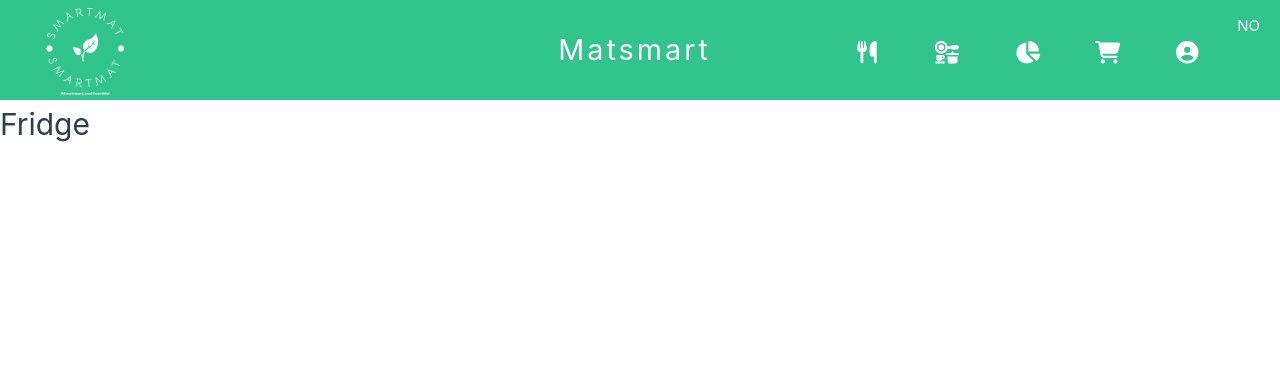
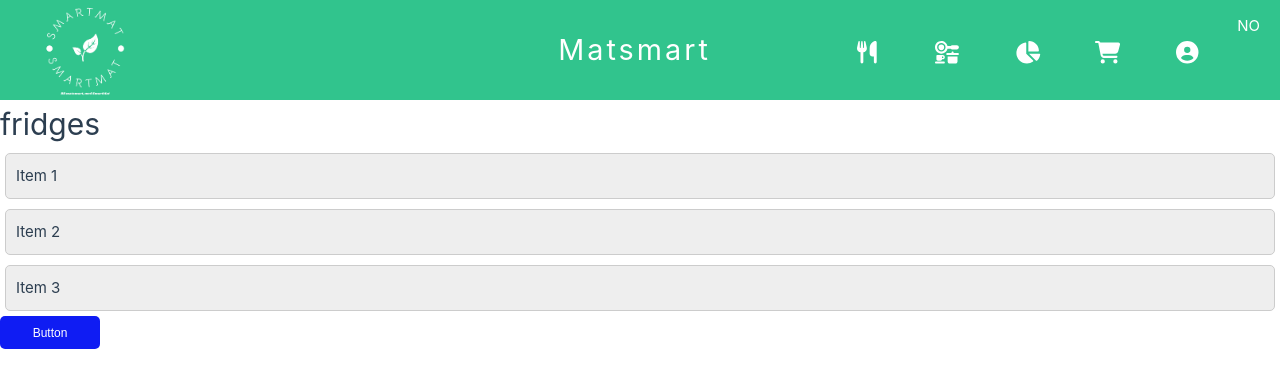
Before and after one commit to TrymNOHG/smartfood, a Vue app in the folder frontend/: page /fridge in a window 1280 px wide. Shown: the top 388 px of the page. Built offline with nearby package versions, Linux system fonts and the light colour scheme.

Commit message:
feat: added basic button component

```diff
--- a/frontend/src/components/FridgeComponent.vue
+++ b/frontend/src/components/FridgeComponent.vue
@@ -1,9 +1,15 @@
 <template>
-  <h1>Fridge</h1>
+  <h1>{{ $t('fridges') }}</h1>
+  <list :items="['Item 1', 'Item 2', 'Item 3']"/>
+  <basic-button/>
 </template>
 
 <script>
+import List from "@/components/basic-components/listingComponent.vue";
+import BasicButton from "@/components/basic-components/BasicButton.vue";
+
 export default {
+  components: {BasicButton, List}
 
 };
 </script>
--- /dev/null
+++ b/frontend/src/components/basic-components/BasicButton.vue
@@ -0,0 +1,42 @@
+<template>
+  <button>
+    {{ buttonText }}
+  </button>
+</template>
+
+<script>
+export default {
+  name: "BasicButton",
+
+  props: {
+    buttonText: {
+      type: String,
+      default: "Button"
+    },
+    buttonClass: {
+      type: String,
+      default: "basic-button"
+    }
+  }
+};
+</script>
+
+<style scoped>
+button {
+  background-color: #0F1CF3;
+  color: white;
+  width: 100px;
+  height: 33px;
+  border-radius: 5px;
+  font-size: 12px;
+  border: none;
+  outline: none;
+  transition: all 0.2s ease;
+}
+
+button:hover {
+  cursor: pointer;
+  box-shadow: 0 4px 10px rgba(0, 0, 0, 0.2);
+  background-color: #1e2eff;
+}
+</style>
--- a/frontend/src/views/FridgeView.vue
+++ b/frontend/src/views/FridgeView.vue
@@ -1,6 +1,6 @@
 <template>
 
-    <div>
+    <div class="wrapper">
       <fridge-component/>
     </div>
 
```
